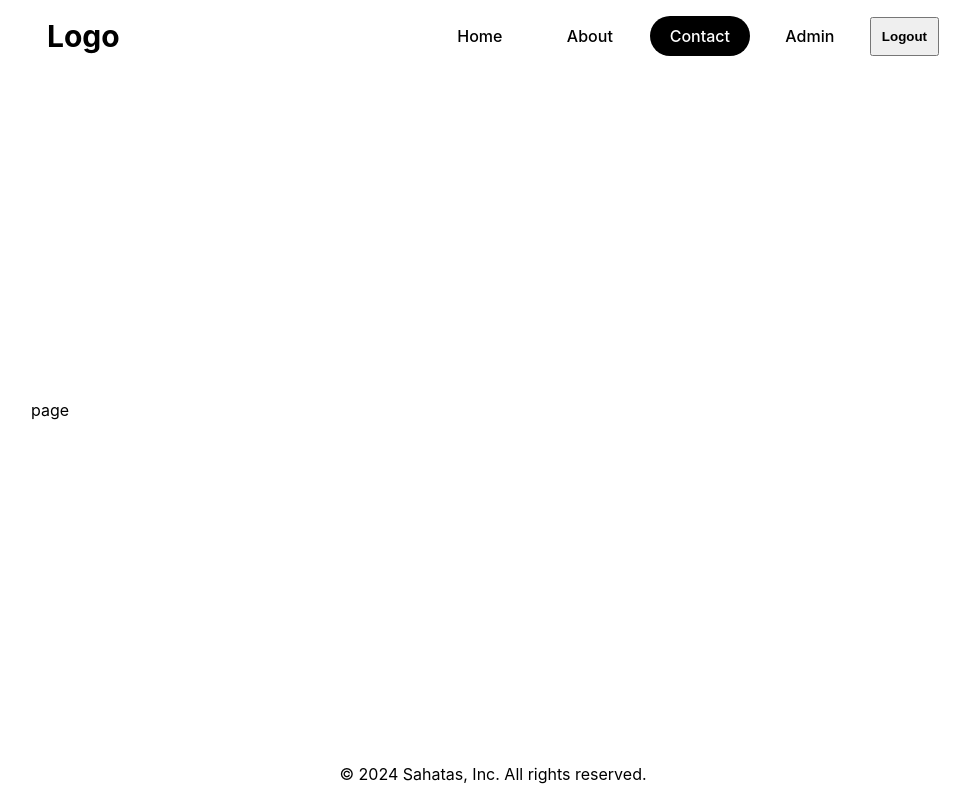
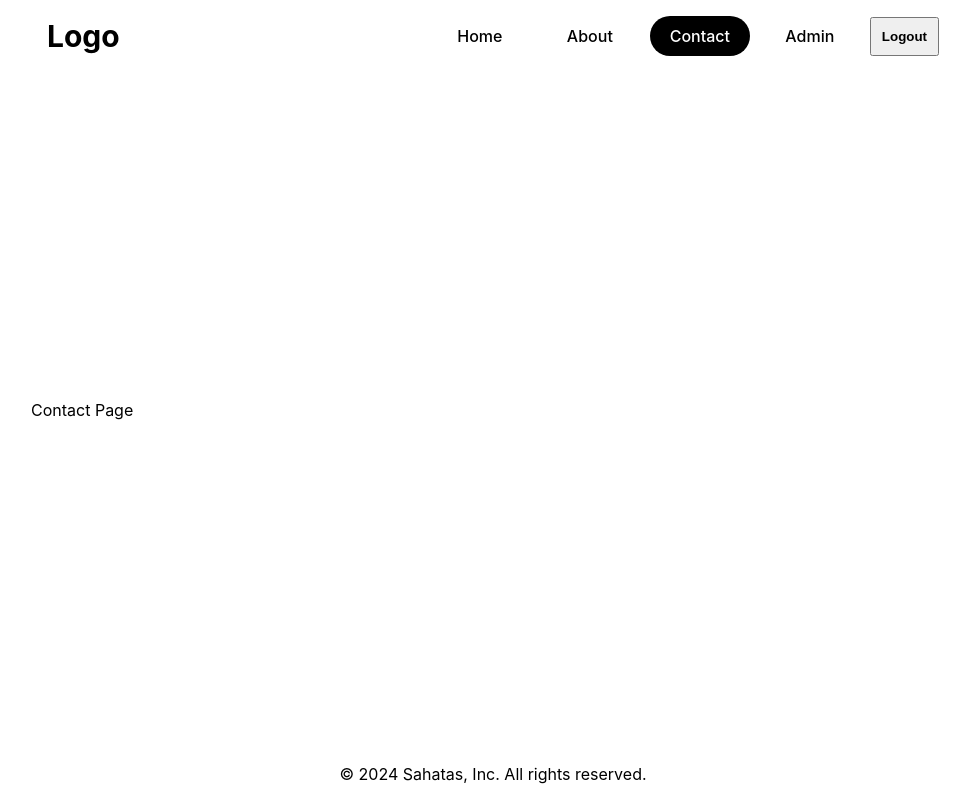
Before and after one commit to SahatasLee/Next, a Next.js app: page /contact in a window 1280 px wide. Shown: the whole page, without its empty margins (147-1117 px from the left). Built offline with nearby package versions, Linux system fonts and the light colour scheme.

Commit message:
Add pipeline

```diff
--- a/app/admin/page.tsx
+++ b/app/admin/page.tsx
@@ -2,7 +2,7 @@ import React from 'react'
 
 const page = () => {
   return (
-    <div>page</div>
+    <div>Admin Page</div>
   )
 }
 
--- a/app/contact/page.tsx
+++ b/app/contact/page.tsx
@@ -2,7 +2,7 @@ import React from 'react'
 
 const page = () => {
   return (
-    <div>page</div>
+    <div>Contact Page</div>
   )
 }
 
```
Also changed, not shown: .gitlab-ci.yml (added).
